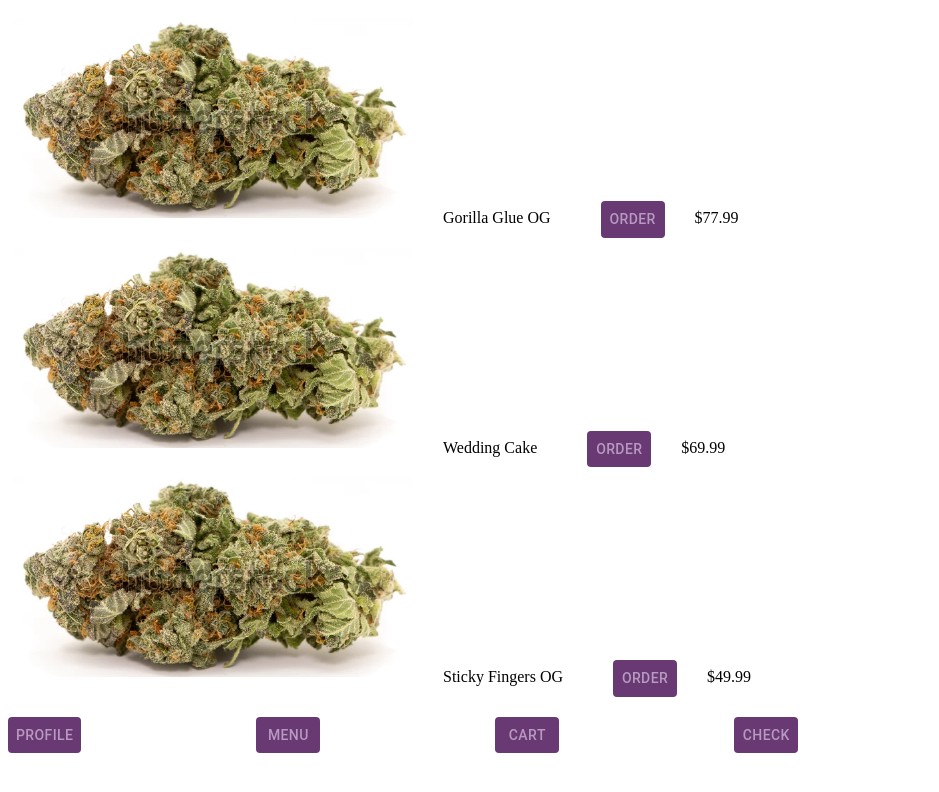
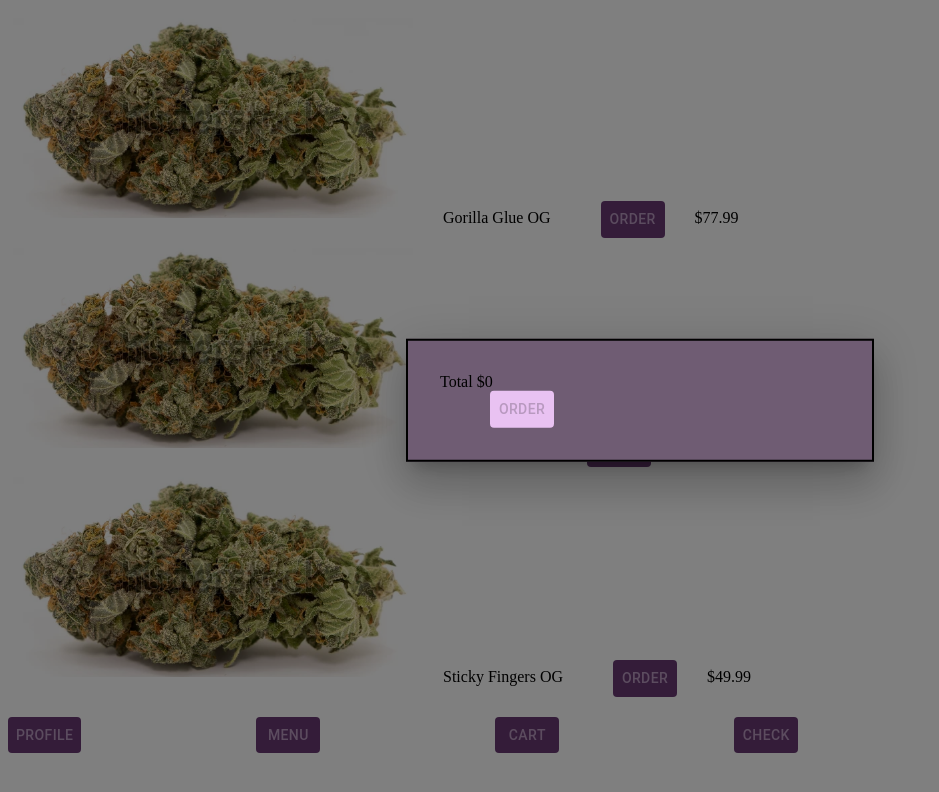
Before and after one commit to magicmitra/MaryJaneLounge, a React (Create React App) app: page / in a window 1280 px wide. Both pictures are taken after a click on the button "CART". Shown: the top 792 px of the page, without its empty margins (0-939 px from the left). Built offline with nearby package versions, Linux system fonts and the light colour scheme.

Commit message:
Product -> MenuItem

```diff
--- a/src/App.tsx
+++ b/src/App.tsx
@@ -1,8 +1,14 @@
-import { Button } from '@mui/material'
-import Product from './Product';
+import { Button, Modal, Box } from '@mui/material'
+import { useState } from 'react'
+import MenuItem from './MenuItem';
+import Cart from './Cart'
 import products from './data/product'
 
 function App() {
+
+    const [openCartModal, setOpenCartModal] = useState(false)
+    const handleOpenCartModal = () => setOpenCartModal(true)
+    const handleCloseCartModal = () => setOpenCartModal(false)
 
     return (
         <div className="App">
@@ -12,7 +18,7 @@ function App() {
             {
                 products.map(product => {
                     return (
-                        <Product
+                        <MenuItem
                             id={product.id}
                             name={product.name}
                             price={product.price}
@@ -34,9 +40,17 @@ function App() {
                         MENU
                 </Button>
                 <Button style={buttonFooterNavStyle}
-                        onClick={() => alert('CART COMING SOON')}>
+                        onClick={handleOpenCartModal}>
                         CART
                 </Button>
+                <Modal
+                    open={openCartModal}
+                    onClose={handleCloseCartModal}
+                >
+                    <Box sx={cartModalStyle}>
+                        <Cart/>
+                    </Box>
+                </Modal>
                 <Button style={buttonFooterNavStyle}
                         onClick={() => alert('CHECK COMING SOON')}>
                         CHECK
@@ -57,4 +71,16 @@ const footerStyle = {
     marginTop: '20px'
 }
 
+const cartModalStyle = {
+    position: 'absolute',
+    top: '50%',
+    left: '50%',
+    transform: 'translate(-50%, -50%)',
+    width: 400,
+    bgcolor: '#6F5C73',
+    border: '2px solid #000',
+    boxShadow: 24,
+    p: 4,
+  };
+
 export default App;
--- a/src/Cart.tsx
+++ b/src/Cart.tsx
@@ -12,9 +12,23 @@ const Cart = () => {
      * the first time a user has ordered on a session so that the app can ask for
      * payment details to guarantee them mothafuckas dont dine and dash. This will
      * be used on the ORDER button.
+     * State changes:
+     * -> removing an item from cart
+     * -> calculating total
      */
+    const dispatch = useDispatch()
+    const items = useSelector((state: RootState) => state.cart.items)
     const [firstOrder, setFirstOrder] = useState(true)
-    const items = useSelector((state: RootState) => state.cart.items)
+
+    const handleXClick = (id: string) => {
+        dispatch(remove({
+            id,
+            name: '',
+            price: null,
+            img: ''
+        }))
+    }
+
 
     // x button <img> <name> <price>
     return (
@@ -23,33 +37,45 @@ const Cart = () => {
                 items.map(item => {
                     return (
                         <div>
-                            <Button>
+                            <Button onClick={() => handleXClick(item.id)}>
                                 x
                             </Button>
                             <img src={item.img}
-                                 onClick={() => {}}
+                                 style={imageStyle}
                             />
-                            {item.name}
-                            {`$${item.price}`}
+                            {item.name }
+                            {` $${item.price}`}
                         </div>
                     )
                 })
             }
-            <div className="Subtotal">
-                {/** */}
+            <div className="Total">
+                { `Total $${items.reduce((acc, curr) => acc + curr.price, 0)}` }
             </div>
-            <div className="Taxes">
-                {/** */}
-            </div>
-            <div className="Total">
-                {/** */}
-            </div>
-            <Button>
+            <Button style={buttonStyle}
+                    onClick={() => {
+                        items.length > 0 ?
+                            alert('Your order is in the works. Thank you')
+                            : alert('Select Items to Order')
+                    }}>
                 ORDER
             </Button>
         </div>
     )
 }
 
+const imageStyle = {
+    height: 40,
+    width: 80,
+    marginRight: '5px'
+}
+
+const buttonStyle = {
+    backgroundColor: "#E9C2F2",
+    color: "#B899BF",
+    textFont: 'IBM Plex Mono',
+    marginRight: '30px',
+    marginLeft: '50px'
+}
 
 export default Cart
--- a/src/Product.tsx
+++ b/src/MenuItem.tsx
@@ -2,16 +2,18 @@ import { Button } from '@mui/material'
 import { useState } from 'react'
 import { useDispatch, useSelector } from 'react-redux'
 import { add, remove } from './store/cartSlice'
+import { RootState } from './store/store'
 
-type ProductProps = {
+type MenuItemProps = {
     id: string,
     name: string,
     price: number,
     img: string
 }
 
-const Product = (props: ProductProps) => {
+const MenuItem = (props: MenuItemProps) => {
     const [amount, setAmount] = useState(0)
+    const items = useSelector((state: RootState) => state.cart.items)
     const dispatch = useDispatch()
 
     // one click from the ORDER button and auto set state to 1
@@ -97,4 +99,4 @@ const imageStyle = {
     marginRight: '30px'
 }
 
-export default Product
+export default MenuItem
--- a/src/data/product.ts
+++ b/src/data/product.ts
@@ -1,6 +1,6 @@
 import ProductModel from '../models/product'
 
-const products: ProductModel[] = [
+const products: Array<ProductModel> = [
     {
         "id": "0",
         "name": "Gorilla Glue OG",
--- a/src/store/cartSlice.tsx
+++ b/src/store/cartSlice.tsx
@@ -1,7 +1,7 @@
 import { createSlice } from '@reduxjs/toolkit'
 import ProductModel from '../models/product'
 
-const items: ProductModel[] = new Array()
+const items: Array<ProductModel> = new Array()
 export const cartSlice = createSlice({
     name: 'cart',
     initialState: {
```
Also changed, not shown: 1 other file (tests, documents, lock files or other folders).
